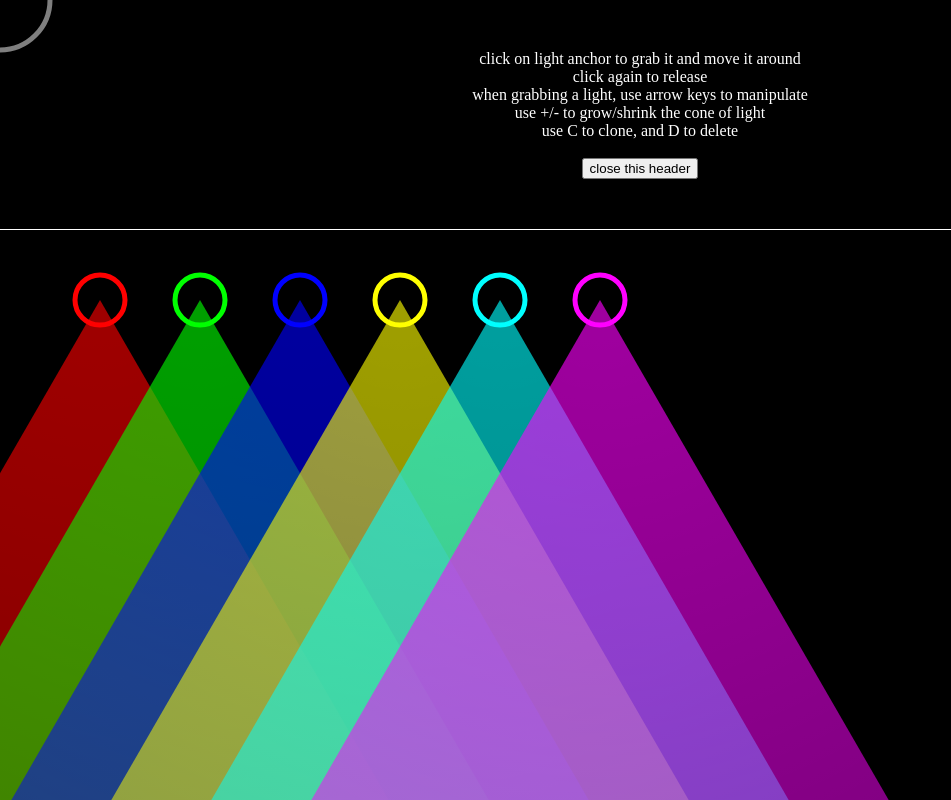
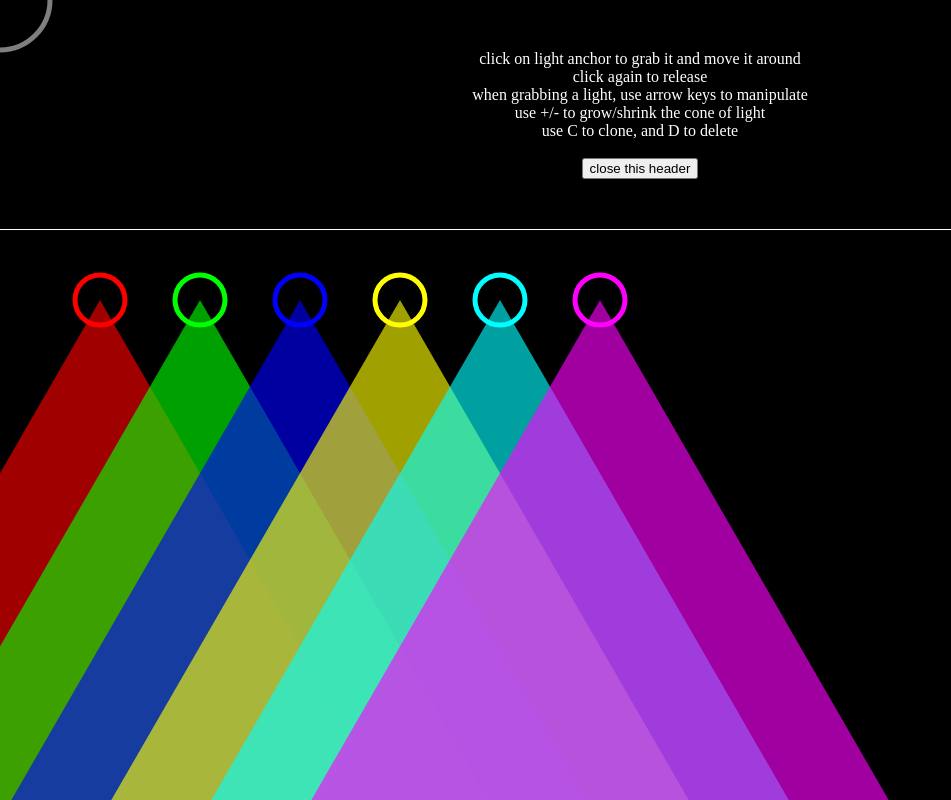
Before and after one commit to mpaulweeks/lightshow, a plain HTML site: page index.html in a window 1280 px wide. Shown: the whole page, without its empty margins (0-951 px from the left). Drawn offline with Linux system fonts and the light colour scheme.

Commit message:
color and brightness control

```diff
--- a/canvas.js
+++ b/canvas.js
@@ -30,8 +30,8 @@ const draw = () => {
       light.origin.x, light.origin.y, 0,
       light.origin.x, light.origin.y, light.depth
     );
-    grad.addColorStop(0, light.color + 'A0');
-    grad.addColorStop(1, light.color + '80');
+    grad.addColorStop(0, light.color.toHex());
+    grad.addColorStop(1, light.color.toHex());
 
     ctx.fillStyle = grad;
     ctx.beginPath();
@@ -48,14 +48,14 @@ const draw = () => {
   ctx.lineWidth = 5;
   s.lights.forEach(light => {
     if (light !== s.selected){
-      ctx.strokeStyle = light === s.hover ? 'white' : light.color;
+      ctx.strokeStyle = light === s.hover ? 'white' : light.color.toHexPure();
       ctx.beginPath();
       ctx.arc(light.origin.x, light.origin.y, s.mouseRadius/2, 0, 2*Math.PI, false);
       ctx.closePath();
       ctx.stroke();
     }
   });
-  ctx.strokeStyle = s.selected ? s.selected.color : 'white';
+  ctx.strokeStyle = s.selected ? s.selected.color.toHexPure() : 'white';
   ctx.beginPath();
   ctx.arc(s.mouse.x, s.mouse.y, s.mouseRadius, 0, 2*Math.PI, false);
   ctx.closePath();
--- /dev/null
+++ b/color.js
@@ -0,0 +1,42 @@
+export class Color {
+  constructor(parts) {
+    this.r = parts.r;
+    this.g = parts.g;
+    this.b = parts.b;
+    this.a = parts.a;
+  }
+
+  brighten() {
+    this.a = Math.min(this.a + 1, 255);
+  }
+  darken() {
+    this.a = Math.max(this.a - 1, 0);
+  }
+
+  toHex() {
+    const {r, g, b, a} = this;
+    return '#' + [r,g,b,a].map(int => int
+      .toString(16)
+      .padStart(2, '0')
+    ).join('')
+  }
+  toHexPure() {
+    const {r, g, b} = this;
+    const a = 255;
+    return '#' + [r,g,b,a].map(int => int
+      .toString(16)
+      .padStart(2, '0')
+    ).join('')
+  }
+  static fromHex(hexcode) {
+    const parts = [1,3,5,7]
+      .map(i => hexcode.substring(i, i+2))
+      .map(hex => parseInt(hex, 16));
+    return new Color({
+      r: parts[0],
+      g: parts[1],
+      b: parts[2],
+      a: parts[3],
+    });
+  }
+}
--- a/index.html
+++ b/index.html
@@ -1,6 +1,7 @@
 <head>
   <title> lightshow </title>
 
+  <script type="module" src="color.js"></script>
   <script type="module" src="model.js"></script>
   <script type="module" src="state.js"></script>
   <script type="module" src="canvas.js"></script>
--- a/main.js
+++ b/main.js
@@ -48,6 +48,14 @@ const actions = [
     code: 'Minus',
     callback: () => state.selected && state.selected.shrink(),
   },
+  {
+    code: 'Period',
+    callback: () => state.selected && state.selected.brighten(),
+  },
+  {
+    code: 'Comma',
+    callback: () => state.selected && state.selected.darken(),
+  },
 ].reduce((obj, action) => {
   obj[action.code] = {
     ...action,
@@ -57,6 +65,7 @@ const actions = [
 }, {});
 
 window.addEventListener('keydown', e => {
+  console.log(e.code);
   if (e.code === 'Escape') {
     toggleHeader();
   }
--- a/model.js
+++ b/model.js
@@ -1,7 +1,9 @@
+import { Color } from './color.js';
+
 export class Light {
   constructor(data) {
     this.origin = data.origin;
-    this.color = data.color;
+    this.color = Color.fromHex(data.color);
     this.angle = data.angle;
     this.window = data.window;
     this.depth = data.depth;
@@ -10,6 +12,7 @@ export class Light {
     return new Light({
       ...this,
       origin: {...this.origin},
+      color: this.color.toHex(),
     });
   }
   rotate(direction) {
@@ -33,4 +36,10 @@ export class Light {
   shrink() {
     this.depth = Math.max(this.depth - 1, 5);
   }
+  brighten() {
+    this.color.brighten();
+  }
+  darken() {
+    this.color.darken();
+  }
 }
--- a/state.js
+++ b/state.js
@@ -31,6 +31,7 @@ export const state = {
     angle: Math.PI * 0.5,
     window: Math.PI / 6,
     depth: document.body.clientWidth/2,
+    color: data.color + 'A0',
   })),
   selected: undefined,
   hover: undefined,
```
